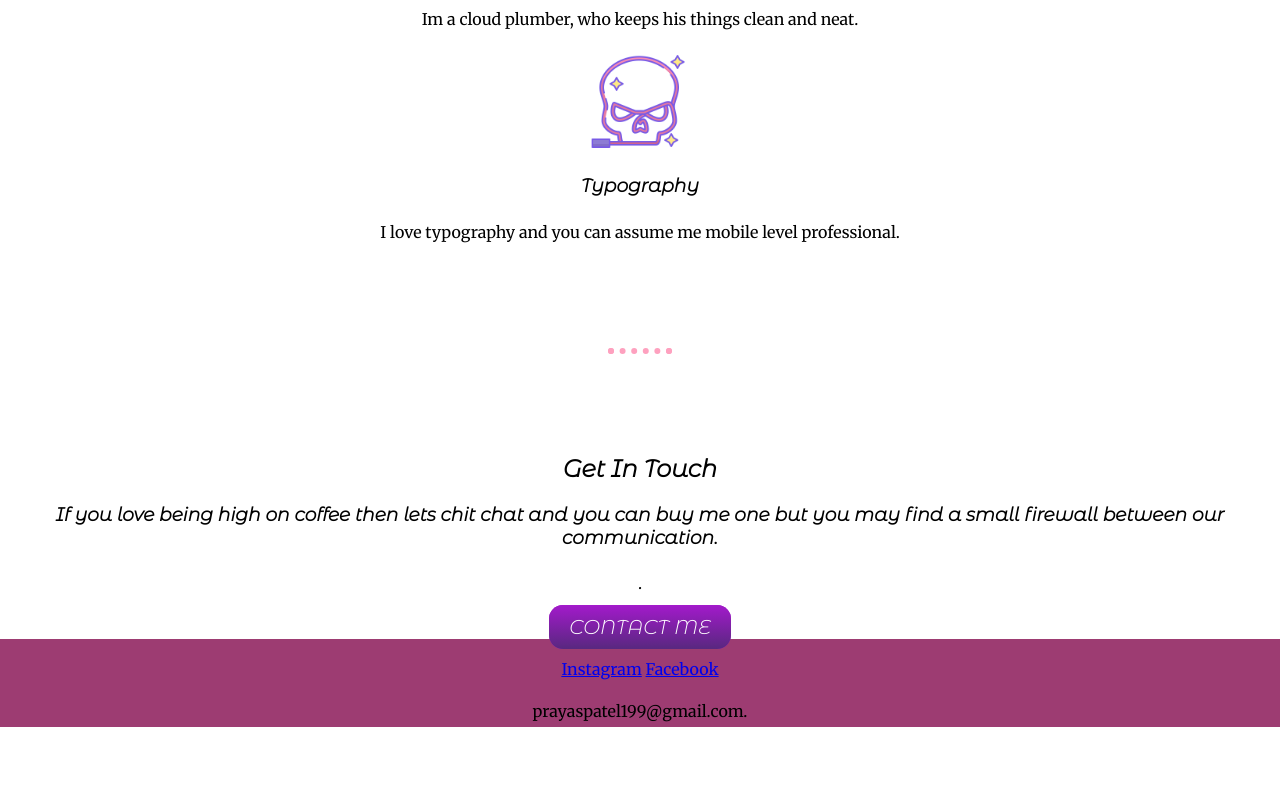
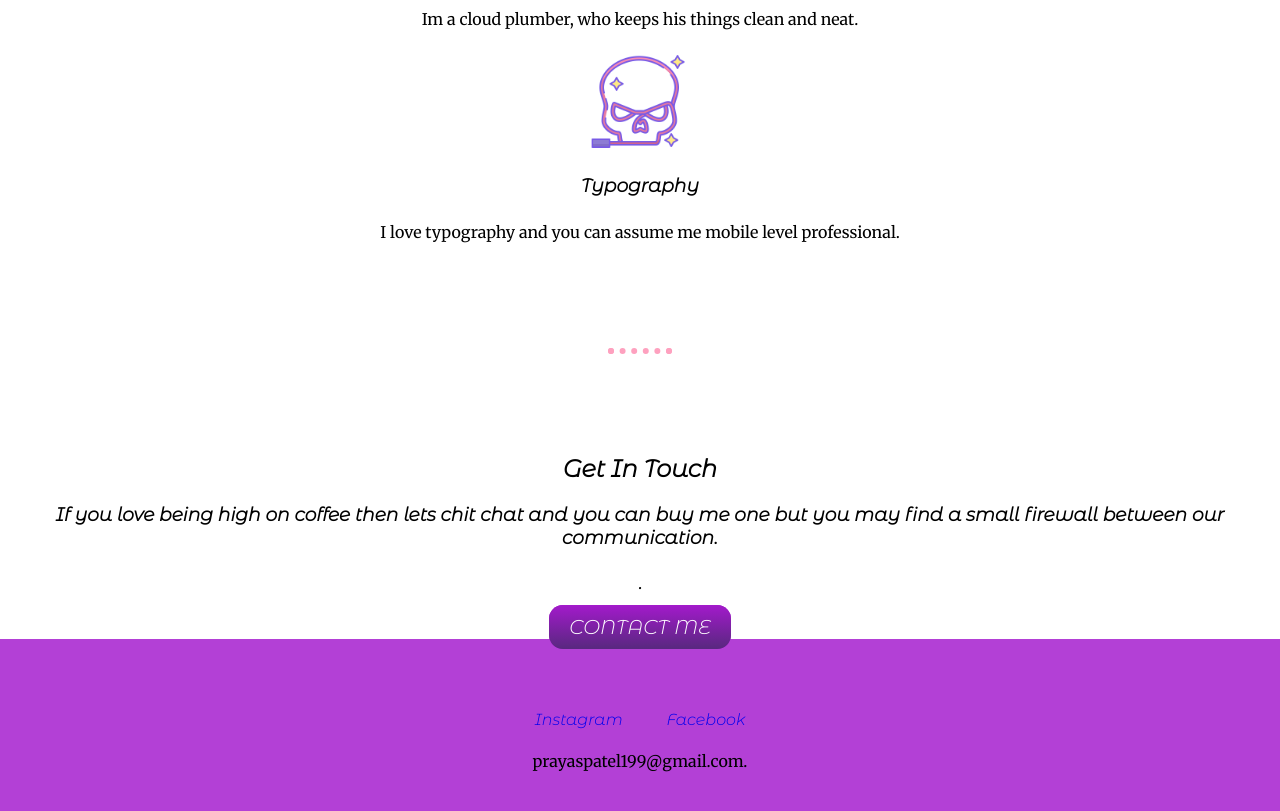
Before and after one commit to prayasoncloud/personal-site, a plain HTML site: page index.html in a window 1280 px wide. Shown: the part 1243-2054 px from the top of the page. Before the commit the page ends 1986 px from the top, so only its background shows below. Drawn offline with Linux system fonts and the light colour scheme; a web font is replaced by a local one.

Commit message:
Update styles.css

```diff
--- a/css/styles.css
+++ b/css/styles.css
@@ -21,6 +21,16 @@ p{
     line-height: 2;
 }
 
+a{
+    font-family: 'Montserrat Alternates', sans-serif;
+    text-decoration: none;
+    margin: 10px 20px;
+}
+
+a:hover{
+    color: #F3CCFF;
+}
+
 hr{
     border: dotted #FEA1BF 6px;
     border-bottom: none;
@@ -30,7 +40,7 @@ hr{
 }
 
 .upper{
-    background-color: #9D3C72;
+    background-color: #b340d6;
     position: relative;
     padding-top: 100px;
 }
@@ -40,7 +50,8 @@ hr{
 }
 
 .lower{
-    background-color: #9D3C72;
+    background-color: #b340d6;
+    padding: 50px 0 20px;
 }
 
 .intro{
```
